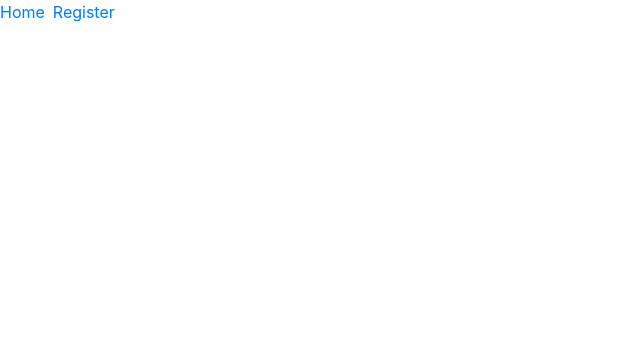
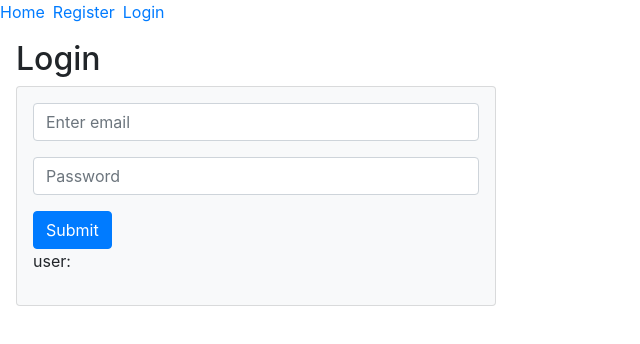
Before and after one commit to jaeming/harbor_front, a React (Vite) app: page /login in a window 1280 px wide. Shown: the top 344 px of the page, without its empty margins (0-640 px from the left). Built offline with nearby package versions, Linux system fonts and the light colour scheme.

Commit message:
add login, abstract form into shared component

```diff
--- a/src/App.tsx
+++ b/src/App.tsx
@@ -5,6 +5,7 @@ import { UserContext } from './components/users/UserContext'
 import { ApolloProvider } from '@apollo/react-hooks'
 import { client } from './api/client'
 import { Register } from './components/users/Register'
+import { Login } from './components/users/Login'
 import 'bootstrap/dist/css/bootstrap.min.css'
 import { Auth } from './lib/auth'
 
@@ -25,10 +26,16 @@ const App = () => {
             <Link to='/' className='mr-2'>
               Home
             </Link>
-            <Link to='/register'>Register</Link>
+            <Link to='/register' className='mr-2'>
+              Register
+            </Link>
+            <Link to='/login' className='mr-2'>
+              Login
+            </Link>
           </header>
           <Router>
             <Register path='/register' />
+            <Login path='/login' />
           </Router>
         </div>
       </UserContext.Provider>
--- /dev/null
+++ b/src/api/mutations/users/login.ts
@@ -0,0 +1,7 @@
+import gql from 'graphql-tag'
+
+export const LOGIN_MUTATION = gql`
+  mutation Login($input: LoginInput!) {
+    login(input: $input)
+  }
+`
--- /dev/null
+++ b/src/components/shared/users/LoginForm.tsx
@@ -0,0 +1,76 @@
+import React, { useState, useContext } from 'react'
+import Form from 'react-bootstrap/Form'
+import Button from 'react-bootstrap/Button'
+import Card from 'react-bootstrap/Card'
+import { UserContext } from '../../users/UserContext'
+import { useMutation } from '@apollo/react-hooks'
+import { LOGIN_MUTATION } from '../../../api/mutations/users/login'
+import { REGISTER_MUTATION } from '../../../api/mutations/users/register'
+import { Auth } from '../../../lib/auth'
+
+export enum Action {
+  login = 'login',
+  register = 'register'
+}
+
+interface LoginProps {
+  action: Action
+}
+
+export const LoginForm = ({ action }: LoginProps) => {
+  const mutation = action === Action.login ? LOGIN_MUTATION : REGISTER_MUTATION
+  const [loginUser] = useMutation(mutation)
+  const [form, setForm] = useState({ email: '', password: '', name: '' })
+  const [user, setUser] = useContext(UserContext)
+
+  const onFormChange = ({ target }) =>
+    setForm({ ...form, [target.id]: target.value })
+
+  const onSubmit = async e => {
+    e.preventDefault()
+    if (action === Action.login) delete form.name
+    const { data } = await loginUser({ variables: { input: form } })
+    const id = Auth.store(data[action])
+    setUser({ id })
+  }
+
+  return (
+    <Card style={{ width: '30rem' }} bg='light' className='p-3'>
+      <Form>
+        {action === Action.register && (
+          <Form.Group>
+            <Form.Control
+              id='name'
+              type='text'
+              placeholder='Enter Name (optional)'
+              value={form.name}
+              onChange={onFormChange}
+            />
+          </Form.Group>
+        )}
+        <Form.Group>
+          <Form.Control
+            id='email'
+            type='email'
+            placeholder='Enter email'
+            value={form.email}
+            onChange={onFormChange}
+          />
+        </Form.Group>
+        <Form.Group>
+          <Form.Control
+            id='password'
+            type='password'
+            placeholder='Password'
+            value={form.password}
+            onChange={onFormChange}
+          />
+        </Form.Group>
+        <Button type='submit' onClick={onSubmit}>
+          Submit
+        </Button>
+      </Form>
+      <p>user: {user.id}</p>
+    </Card>
+  )
+}
--- a/src/components/users/Login.tsx
+++ b/src/components/users/Login.tsx
@@ -0,0 +1,12 @@
+import React from 'react'
+import { LoginForm, Action } from '../shared/users/LoginForm'
+import { RouteComponentProps } from '@reach/router'
+
+export const Login = (_props: RouteComponentProps) => {
+  return (
+    <main className='m-3'>
+      <h2>Login</h2>
+      <LoginForm action={Action.login} />
+    </main>
+  )
+}
--- a/src/components/users/Register.tsx
+++ b/src/components/users/Register.tsx
@@ -1,59 +1,12 @@
-import React, { useState, useContext } from 'react'
-import Form from 'react-bootstrap/Form'
-import Button from 'react-bootstrap/Button'
-import Card from 'react-bootstrap/Card'
-import { UserContext } from './UserContext'
+import React from 'react'
+import { LoginForm, Action } from '../shared/users/LoginForm'
 import { RouteComponentProps } from '@reach/router'
-import { useMutation } from '@apollo/react-hooks'
-import { REGISTER_MUTATION } from '../../api/mutations/users/register'
-import { Auth } from '../../lib/auth'
 
 export const Register = (_props: RouteComponentProps) => {
-  const [registerUser] = useMutation(REGISTER_MUTATION)
-  const [user, setUser] = useContext(UserContext)
-  const [form, setForm] = useState({ email: '', password: '' })
-
-  const onFormChange = ({ target }) =>
-    setForm({ ...form, [target.id]: target.value })
-
-  const onSubmit = async e => {
-    e.preventDefault()
-    const { data } = await registerUser({
-      variables: { input: { email: form.email, password: form.password } }
-    })
-    const id = Auth.store(data.register)
-    setUser({ id })
-  }
-
   return (
     <main className='m-3'>
       <h2>Register</h2>
-      <Card style={{ width: '30rem' }} bg='light' className='p-3'>
-        <Form>
-          <Form.Group>
-            <Form.Control
-              id='email'
-              type='email'
-              placeholder='Enter email'
-              value={form.email}
-              onChange={onFormChange}
-            />
-          </Form.Group>
-          <Form.Group>
-            <Form.Control
-              id='password'
-              type='password'
-              placeholder='Password'
-              value={form.password}
-              onChange={onFormChange}
-            />
-          </Form.Group>
-          <Button type='submit' onClick={onSubmit}>
-            Submit
-          </Button>
-        </Form>
-        <p>user: {user.id}</p>
-      </Card>
+      <LoginForm action={Action.register} />
     </main>
   )
 }
```
